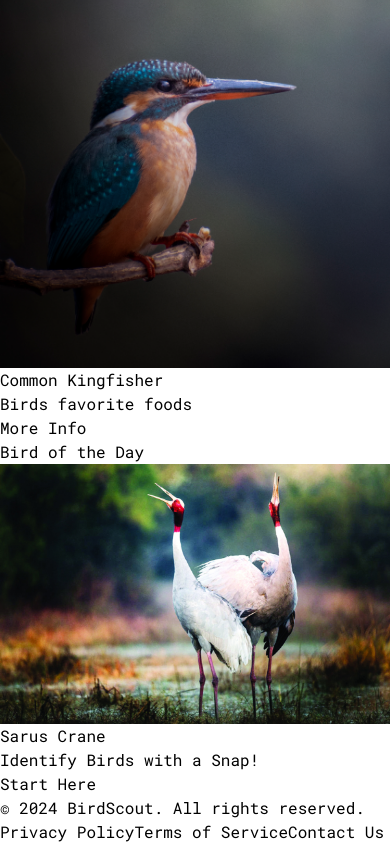
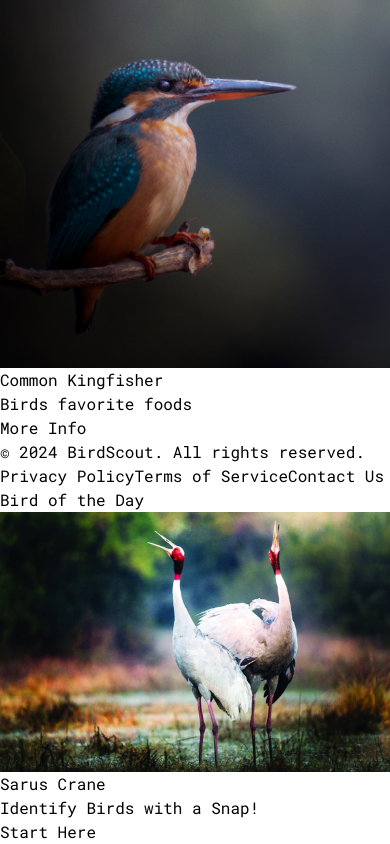
Before and after one commit to SwanandD121/BirdScout, a React (Vite) app: page /discover in a window 390 px wide. Shown: the part 3276-4120 px from the top of the page. Built offline with nearby package versions, Linux system fonts and the light colour scheme.

Commit message:
Add Responsiveness

```diff
--- a/src/components/Discover.jsx
+++ b/src/components/Discover.jsx
@@ -16,13 +16,13 @@ const Discover = () => {
       <Sidebar />
 
       {/* Main Content */}
-      <div className="flex-1 lg:ml-64 p-6 lg:p-8 overflow-x-hidden mt-12">
-        <header className="mb-8">
+      <div className="flex-1 lg:ml-64 overflow-x-hidden mt-12">
+        <header className="mb-8 p-6  lg:px-8">
           <h1 className="text-2xl lg:text-3xl font-bold mb-2">Welcome to BirdScout!</h1>
           <p className="text-base lg:text-lg text-gray-600">Explore Nature</p>
         </header>
 
-        <section className="mb-12">
+        <section className="mb-12 px-6  lg:px-8">
           <h2 className="text-xl lg:text-2xl font-semibold mb-4">Discover bird species</h2>
           <div className="grid grid-cols-2 md:grid-cols-3 lg:grid-cols-4 gap-4 mb-4">
             <img
@@ -49,7 +49,7 @@ const Discover = () => {
           <Button text="Explore More" />
         </section>
 
-        <section className="gap-8 lg:gap-12 grid grid-cols-1 lg:grid-cols-2">
+        <section className="gap-8 lg:gap-12 grid grid-cols-1 lg:grid-cols-2 px-6 lg:px-8">
           <div className="col-span-1 bg-lime-200 p-4 rounded-lg">
             <h3 className="text-lg lg:text-xl font-semibold mb-4">Test Your Bird Knowledge</h3>
             <div className="flex flex-col lg:flex-row items-center lg:items-start space-y-4 lg:space-y-0 lg:space-x-4">
@@ -84,7 +84,7 @@ const Discover = () => {
             </div>
           </div>
         </section>
-
+        <Footer className=""/>
       </div>
 
       {/* Right Sidebar */}
@@ -104,8 +104,8 @@ const Discover = () => {
         </div>
       </div>
 
+          {/* <Footer /> */}
       {/* Footer */}
-      <Footer />
     </div>
   );
 };
```
